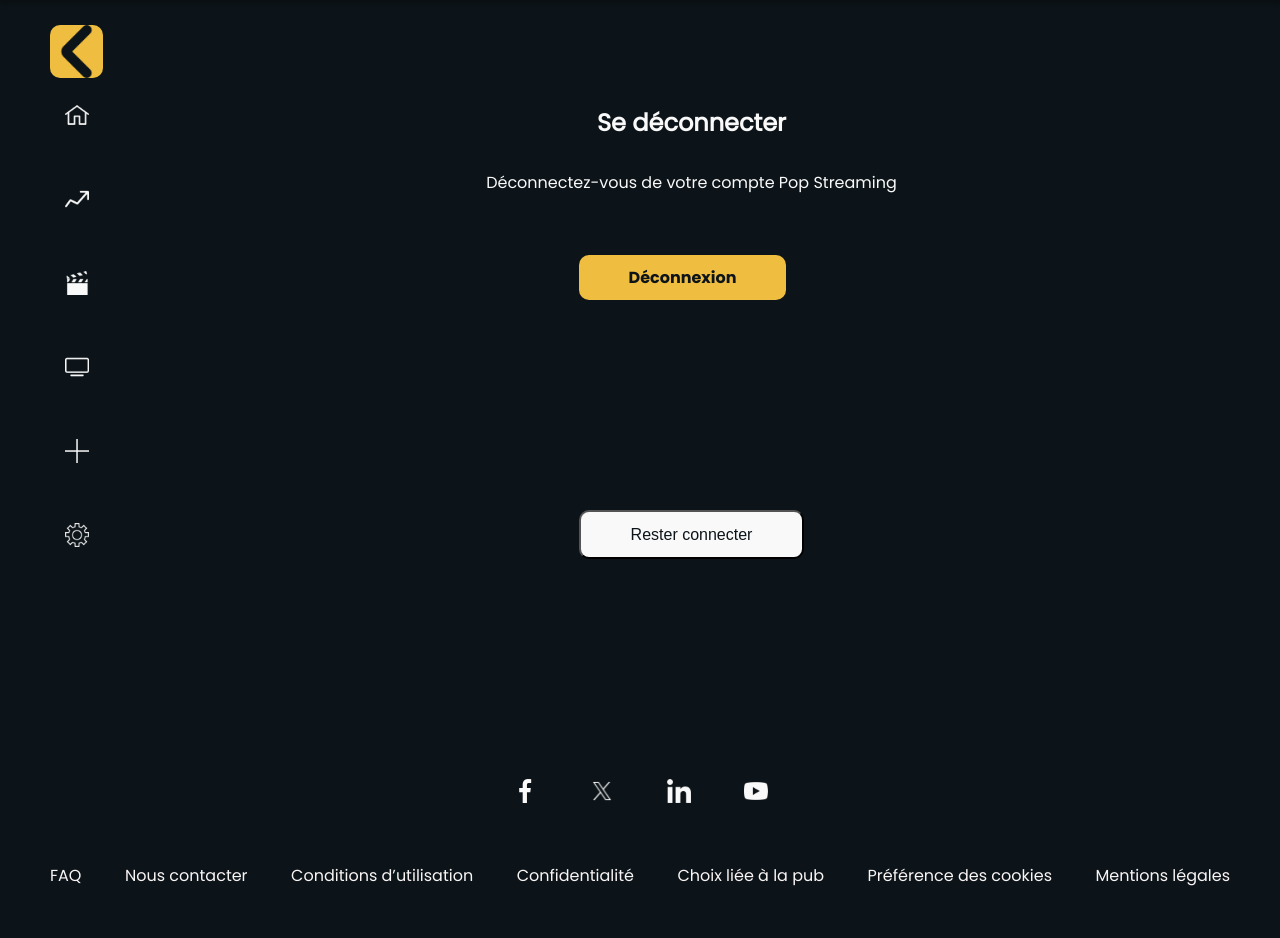
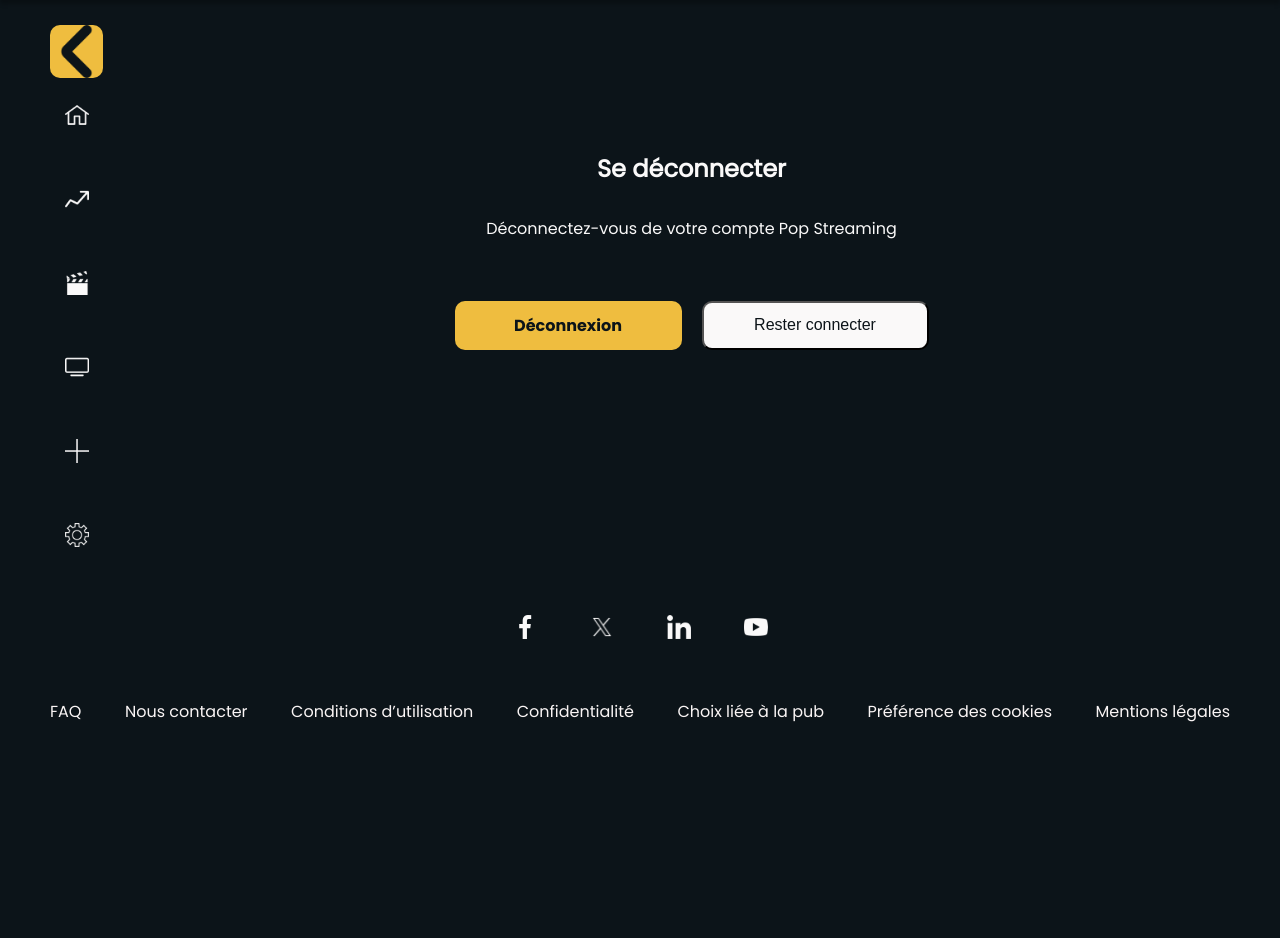
Before and after one commit to KevinDln/popstreaming, a PHP site: page /popstreaming/php/deconnexion.php in a window 1280 px wide. Shown: the part 100-1038 px from the top of the page. After the commit the page ends 822 px from the top, so only its background shows below. Run offline with PHP 8.4, Linux system fonts and the light colour scheme.

Commit message:
modification déconnexion

```diff
--- a/Public/css/deconnexion.css
+++ b/Public/css/deconnexion.css
@@ -5,7 +5,7 @@
     border-radius: 10px;
     margin-left: 50px;
 }
-.centrer {
+.container-deconnexion {
     display: flex;
     flex-direction: column;
     align-items: center;   /* Centre horizontalement les enfants */
@@ -15,11 +15,15 @@
     padding: 20px;
 }
 
+.gap{
+    gap: 20px;
+}
 
 .input {
     font-size: 16px;
     margin-top: 60px;
     margin-bottom: 150px;
+    width: 227px;
 }
 
 .p1 {
--- a/php/deconnexion.php
+++ b/php/deconnexion.php
@@ -27,12 +27,14 @@
     <div class="flex">
         <?php require "nav.php"; ?>
 
-        <div class=centrer>
+        <div class=container-deconnexion>
             <h2> Se déconnecter </h2>
             <p class="p1"> Déconnectez-vous de votre compte Pop Streaming </p>
-            <form action="accueil.php">
-                <button class="btn-primary input" type="submit" formaction="logout.php"> Déconnexion </button>
-                <button class="btn-secondary input" type="submit" > Rester connecter </button>
+            <form action="../php/accueil.php">
+                <div class="flex gap">
+                    <button class="btn-primary input" type="submit" formaction="logout.php"> Déconnexion </button>
+                    <button class="btn-secondary input" type="submit" > Rester connecter </button>
+                </div>
             </form>
         </div>
     </div>
```
